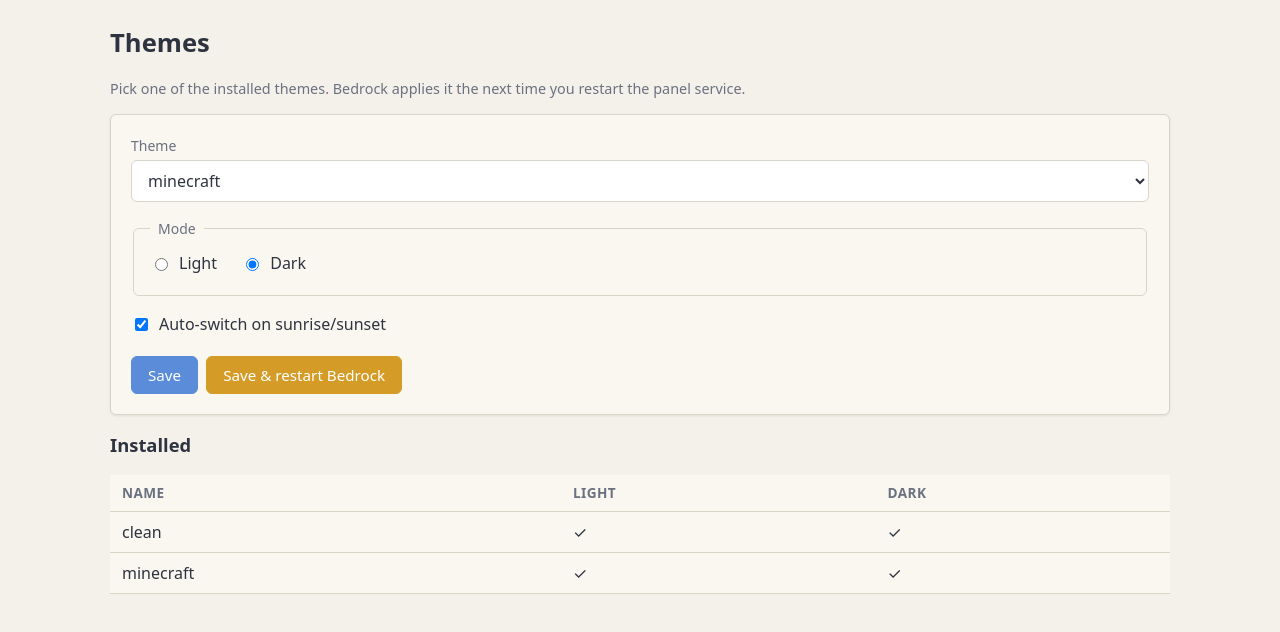
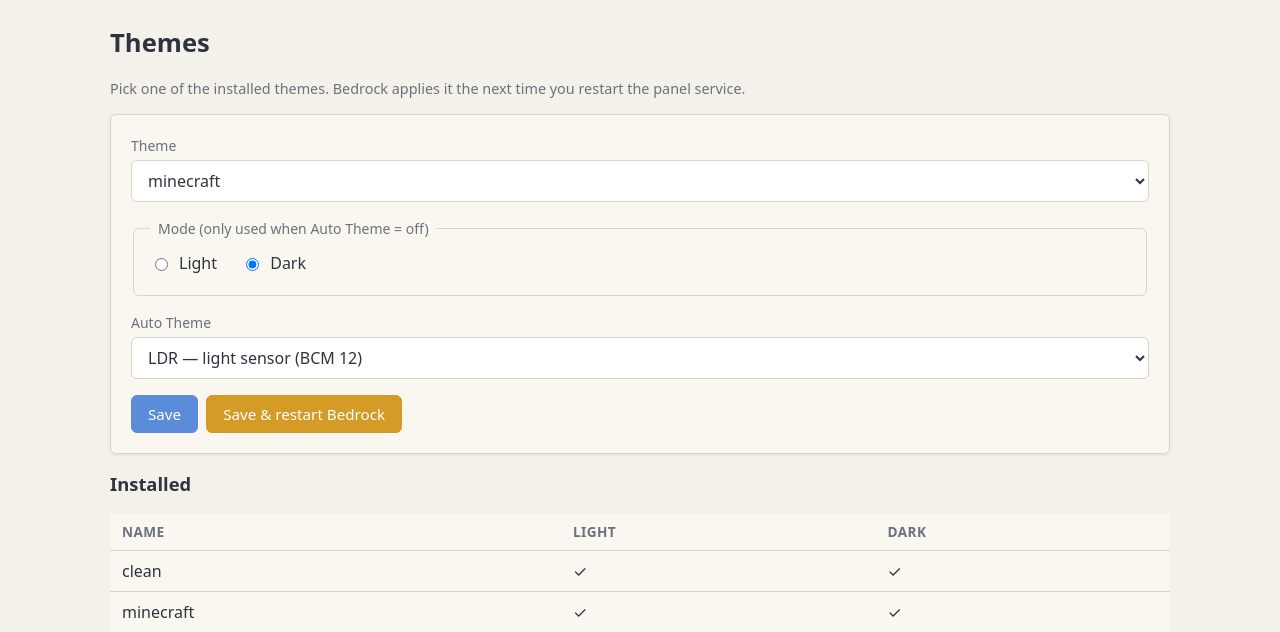
Before and after one commit to Standaoerby/Bedrock_2.0, a Flask app: page /themes in a window 1280 px wide. Shown: the part 57-689 px from the top of the page. Run offline with Flask 3, Linux system fonts and the light colour scheme; the visitor is signed in with stand-in values (Sample User, id 1).

Commit message:
admin+settings: align auto-theme schema, persist threshold on change
Admin /themes was still writing the legacy auto_dark_mode bool, which
Kivy Settings only reads as a fallback. The two surfaces drifted —
Spinner choice in panel UI never showed up in admin and vice versa,
and admin saves were silently downgrading the schema (Kivy strategy
key got resolved through the legacy mapping, never persisted as the
canonical auto_theme_strategy).

admin/templates/themes.html: replace the auto_dark_mode checkbox with
an explicit auto_theme_strategy dropdown (off/ldr/astral). Initial
value resolves through the same legacy fallback so existing configs
present sensibly.

admin/server.py:themes_apply: read+validate auto_theme_strategy from
form, write the canonical key, drop auto_dark_mode from the saved
config so the legacy key stops floating around.

pages/settings.py:change_threshold: persist via app._persist_user_pref
immediately. The input fires on focus-lost (not on Save Settings), so
without this the value evaporated on restart.

🤖 Generated with [Claude Code](https://claude.com/claude-code)

Co-Authored-By: Claude Opus 4.7 (1M context) <noreply@anthropic.com>

```diff
--- a/admin/server.py
+++ b/admin/server.py
@@ -87,16 +87,22 @@ def create_app() -> Flask:
     def themes_apply():
         theme = request.form.get("theme")
         mode = request.form.get("mode", "light")
-        auto = request.form.get("auto_dark_mode") == "on"
+        strategy = request.form.get("auto_theme_strategy", "off")
+        if strategy not in ("off", "ldr", "astral"):
+            strategy = "off"
         if not _theme_exists(theme, mode):
             flash(f"Theme '{theme}/{mode}' not found", "error")
             return redirect(url_for("themes"))
         cfg = read_json(USER_CONFIG, default={})
         cfg["theme"] = theme
         cfg["theme_mode"] = mode
-        cfg["auto_dark_mode"] = auto
+        cfg["auto_theme_strategy"] = strategy
+        # Drop the legacy bool now that we own the canonical key. Existing
+        # configs without auto_theme_strategy still resolve through the same
+        # fallback in Kivy Settings + this template.
+        cfg.pop("auto_dark_mode", None)
         write_json(USER_CONFIG, cfg)
-        flash(f"Theme set to {theme}/{mode} — restart Bedrock to apply.", "success")
+        flash(f"Theme set to {theme}/{mode}, auto={strategy} — restart Bedrock to apply.", "success")
         return redirect(url_for("themes"))
 
     # ── Alarm ─────────────────────────────────────────────────────────
--- a/admin/templates/themes.html
+++ b/admin/templates/themes.html
@@ -17,7 +17,7 @@
     </label>
 
     <fieldset class="block">
-        <legend>Mode</legend>
+        <legend>Mode (only used when Auto Theme = off)</legend>
         <label class="inline">
             <input type="radio" name="mode" value="light"
                    {% if current.theme_mode != 'dark' %}checked{% endif %}>
@@ -30,10 +30,17 @@
         </label>
     </fieldset>
 
-    <label class="inline">
-        <input type="checkbox" name="auto_dark_mode"
-               {% if current.auto_dark_mode %}checked{% endif %}>
-        Auto-switch on sunrise/sunset
+    <label class="block">
+        <span>Auto Theme</span>
+        {# Resolve current strategy: prefer the new key, fall back to the legacy
+           auto_dark_mode bool (true → ldr, false → off) so existing configs upgrade. #}
+        {% set strat = current.auto_theme_strategy
+                       or ('ldr' if current.auto_dark_mode else 'off') %}
+        <select name="auto_theme_strategy">
+            <option value="off"    {% if strat == 'off' %}selected{% endif %}>Off (use Mode above)</option>
+            <option value="ldr"    {% if strat == 'ldr' %}selected{% endif %}>LDR — light sensor (BCM 12)</option>
+            <option value="astral" {% if strat == 'astral' %}selected{% endif %}>Astral — sunset/sunrise</option>
+        </select>
     </label>
 
     <div class="row">
--- a/pages/settings.py
+++ b/pages/settings.py
@@ -172,6 +172,10 @@ class SettingsScreen(BaseScreen):
         ats = getattr(app, "auto_theme_service", None) if app else None
         if ats is not None:
             ats.set_threshold(new)
+        # Persist immediately — the threshold input fires on focus-lost,
+        # not on Save, so without this it would survive only until restart.
+        if app and hasattr(app, "_persist_user_pref"):
+            app._persist_user_pref("light_sensor_threshold", new)
 
     def volume_up(self):
         app = self.get_app()
```
